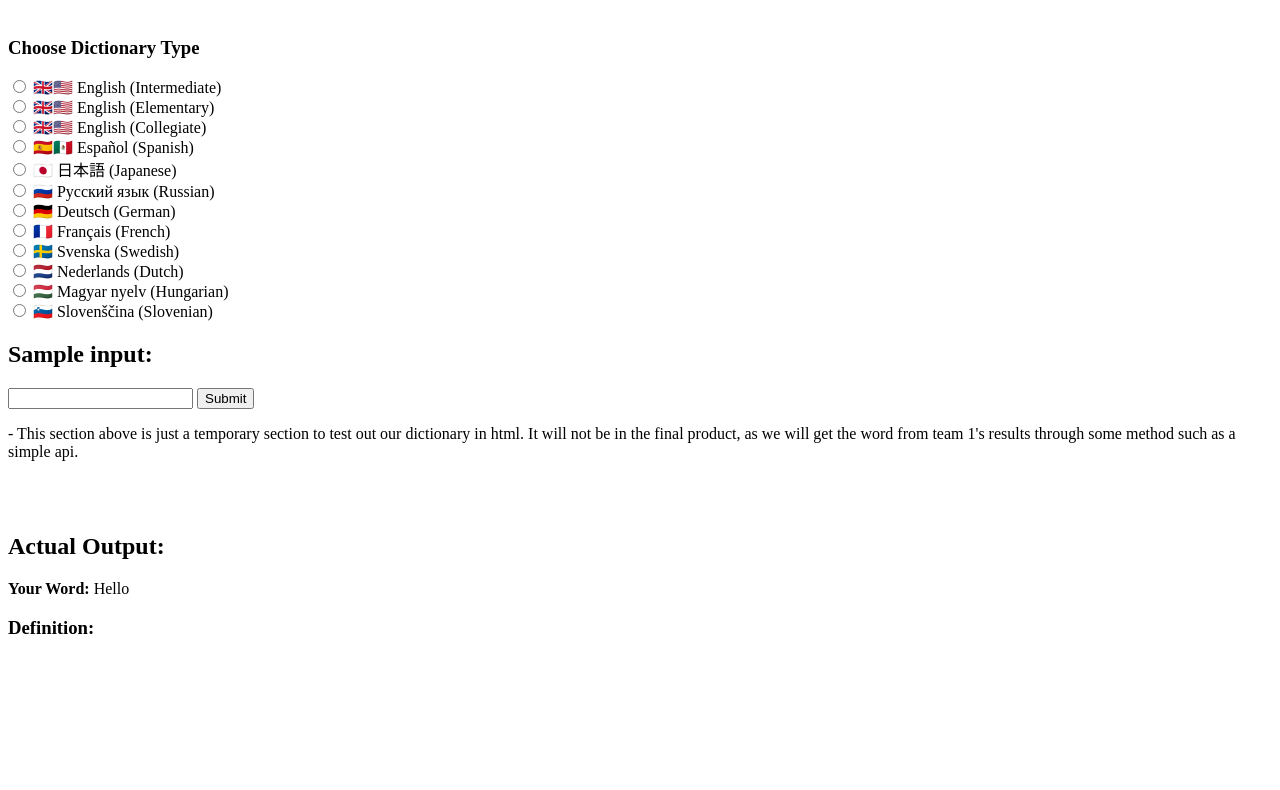
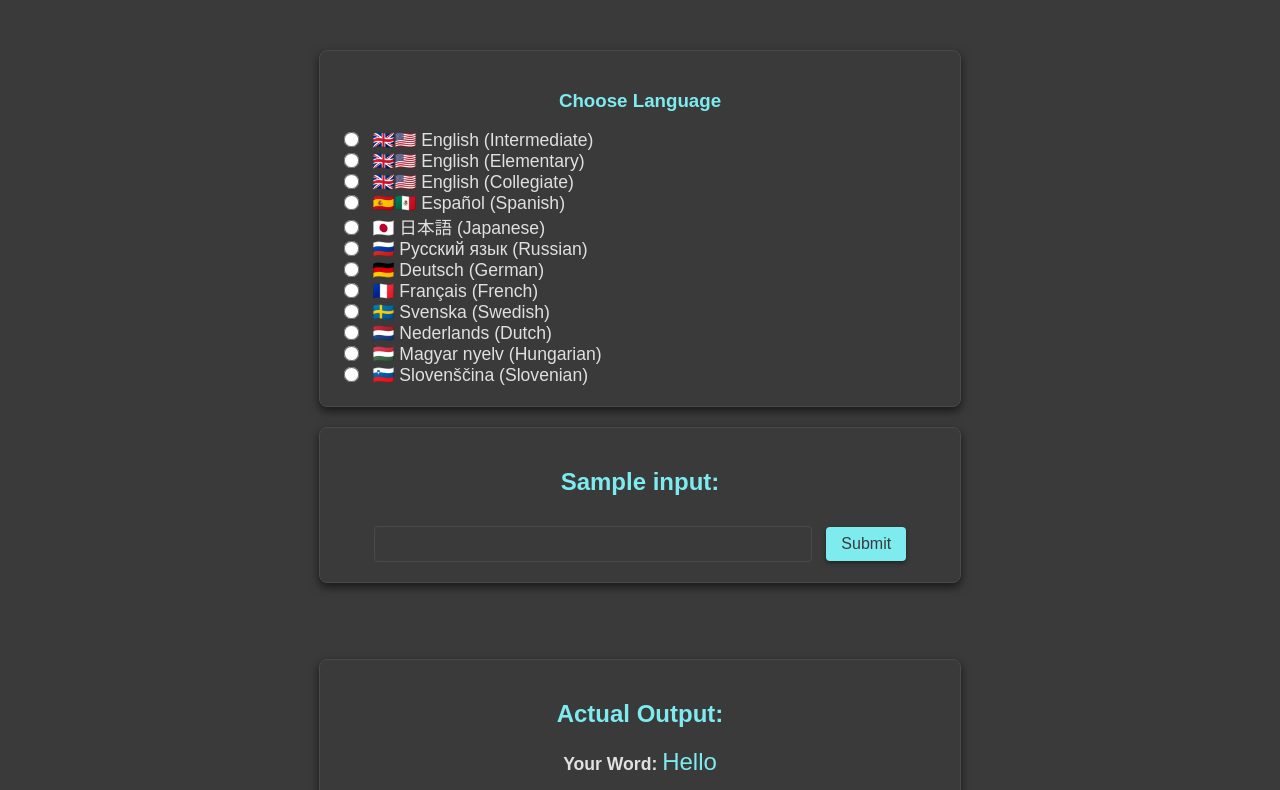
Before and after one commit to rleopoldo131/InkQuery, a website with bundled scripts: page entry_point.html in a window 1280 px wide. Shown: the part 80-870 px from the top of the page. Before the commit the page ends 800 px from the top, so only its background shows below. Built offline with nearby package versions, Linux system fonts and the light colour scheme.

Commit message:
CSS styling
Connected Drawing app to start page and created results page. Note that nothing will display on the results page yet because we are waiting on team 1. Also gave it a nice CSS layout, should give us much to work with on the presentation.

```diff
--- a/query_output.html
+++ b/entry_point.html
@@ -2,14 +2,14 @@
 <html lang="en">
 <head>
     <meta charset="UTF-8">
-    <title>Title</title>
+    <title>✍️ Inkquery</title>
     <link rel="stylesheet" href="style.css">
 </head>
 <body>
-<h1>Dictionary Output</h1><br>
+<h1>Inkquery!</h1><br>
 
 <div>
-    <h3>Choose Dictionary Type</h3>
+    <h3>Choose Language</h3>
     <input type="radio" id="intermediateBtn" name="dictType">
     <label for="intermediateBtn">🇬🇧🇺🇸 English (Intermediate)</label><br>
     <input type="radio" id="elementaryBtn" name="dictType">
@@ -40,11 +40,6 @@
     <h2>Sample input:</h2>
     <input id="wordIn">
     <button id="wordButton">Submit</button>
-    <p>
-        - This section above is just a temporary section to test out our dictionary in html.
-        It will not be in the final product, as we will get the word from team 1's results
-        through some method such as a simple api.
-    </p>
 </div>
 <br><br>
 <div id="outputDiv">
@@ -55,6 +50,6 @@
     <label id="defLabel"></label>
 </div>
 
-<script type="module" src="./api_query_new.js"></script>
+<script type="module" src="./inkquery_api_query.js"></script>
 </body>
 </html>
--- a/api_query_new.js
+++ b/inkquery_api_query.js
@@ -1,4 +1,4 @@
-import wm_getDef from "./inkquery_methods_new.js"
+import wm_getDef from "./inkquery_methods.js"
 
 
 document.getElementById("wordButton").onclick = async function() {
@@ -50,4 +50,6 @@ document.getElementById("wordButton").onclick = async function() {
         console.error("Error fetching definition", error);
         document.getElementById("defLabel").textContent = "Error displaying definition.";
     }
+
+    window.location.href = "Drawing_App.html";
 }
--- a/inkquery_methods_new.js
+++ b/inkquery_methods.js
@@ -127,8 +127,10 @@ export default function wm_getDef(word, langType = 'English intermediate') {
             const dta = data.words[0].senses;
             const keys = Object.keys(dta);
             const lastKey = keys[keys.length - 1];
+            console.log(dta[lastKey].glosses[0]);
             return dta[lastKey].glosses[0];
         } else {
+            console.log(data[0].shortdef[0]);
             return data[0].shortdef[0];
         }
 
--- a/style.css
+++ b/style.css
@@ -0,0 +1,125 @@
+:root {
+    --titleC: #7eebef;
+    --bgC: #3a3a3a;
+    --txtC: #e0e0e0;
+    --accentC: #82d4ef;
+}
+
+body {
+    font-family: 'Arial', sans-serif;
+    background-color: var(--bgC);
+    color: var(--txtC);
+    margin: 0;
+    padding: 0;
+}
+
+h1 {
+    text-align: center;
+    font-size: 2.5em;
+    margin-top: 20px;
+    color: var(--titleC);
+    text-shadow: 1px 1px 5px rgba(0, 0, 0, 0.8);
+}
+
+h2, h3 {
+    color: var(--titleC);
+    text-align: center;
+}
+
+div {
+    margin: 20px auto;
+    max-width: 600px;
+    background-color: var(--bgC);
+    border: 1px solid #4a4a4a;
+    border-radius: 8px;
+    box-shadow: 0 4px 10px rgba(0, 0, 0, 0.6);
+    padding: 20px;
+}
+
+input[type="radio"] {
+    margin-right: 10px;
+    transform: scale(1.2);
+    cursor: pointer;
+    accent-color: var(--titleC);
+}
+
+label {
+    font-size: 1.1em;
+    color: var(--txtC);
+}
+
+label:hover {
+    color: var(--titleC);
+    cursor: pointer;
+}
+
+#inputDiv {
+    text-align: center;
+}
+
+#wordIn {
+    font-size: 1em;
+    padding: 8px;
+    width: 70%;
+    border: 1px solid #4a4a4a;
+    border-radius: 4px;
+    margin-top: 10px;
+    background-color: var(--bgC);
+    color: var(--txtC);
+}
+
+#wordIn:focus {
+    border-color: var(--titleC);
+    outline: none;
+}
+
+#wordButton {
+    font-size: 1em;
+    padding: 8px 15px;
+    margin-left: 10px;
+    background-color: var(--titleC);
+    color: var(--bgC);
+    border: none;
+    border-radius: 4px;
+    cursor: pointer;
+    box-shadow: 0 2px 4px rgba(0, 0, 0, 0.4);
+}
+
+#wordButton:hover {
+    background-color: var(--accentC);
+}
+
+#outputDiv {
+    margin: 20px auto;
+    max-width: 600px;
+    background-color: var(--bgC);
+    border: 1px solid #4a4a4a;
+    border-radius: 8px;
+    box-shadow: 0 4px 10px rgba(0, 0, 0, 0.6);
+    padding: 20px;
+    text-align: center;
+}
+
+#yourWordLabel {
+    font-size: 1.5em;
+    color: var(--titleC);
+}
+
+#defLabel {
+    display: block;
+    margin-top: 10px;
+    font-size: 1.1em;
+    color: var(--txtC);
+    font-style: italic;
+}
+
+
+
+/*Drawing app*/
+
+#canvas {
+    background-color: #ffffff;
+    border: 4px solid #000000;
+    cursor: crosshair;
+    margin-top: 20px;
+}
```
Also changed, not shown: Drawing_App.html (+4 -2 lines), results.html (added, +21 -0 lines).
